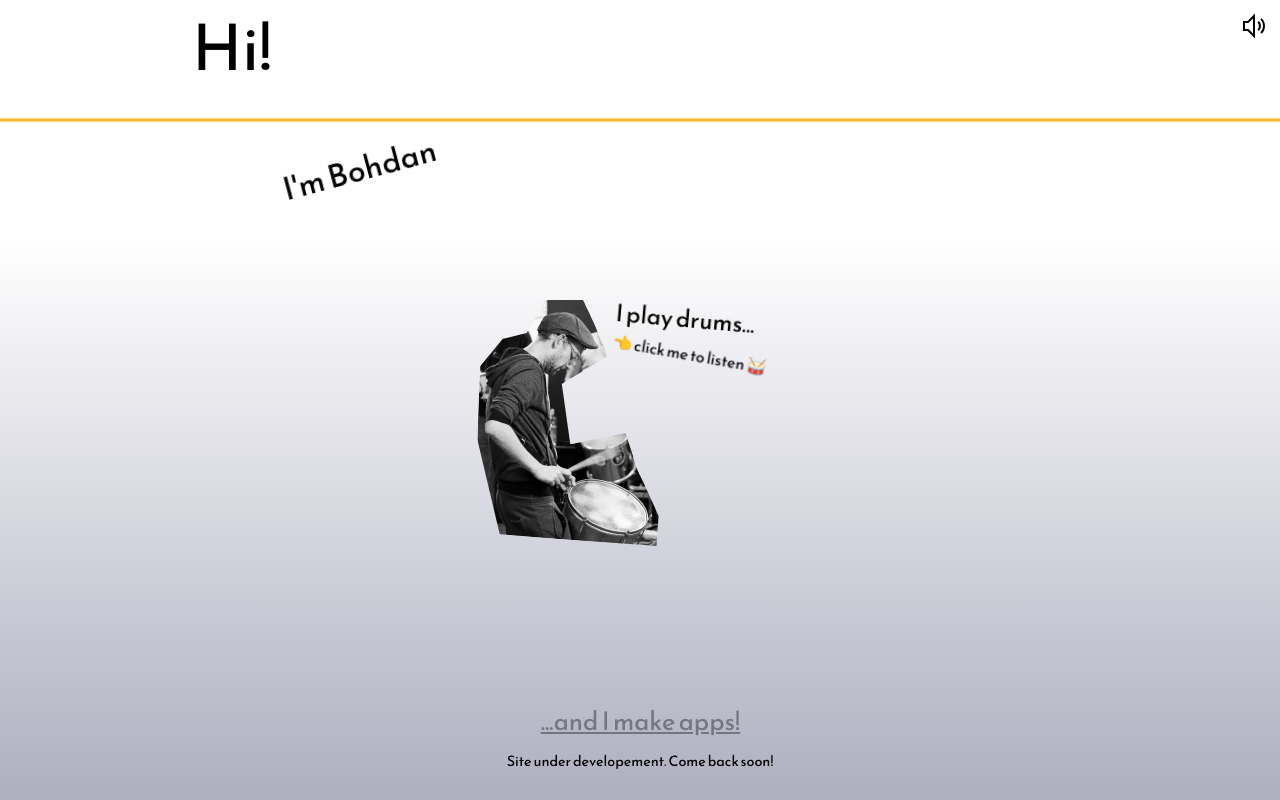
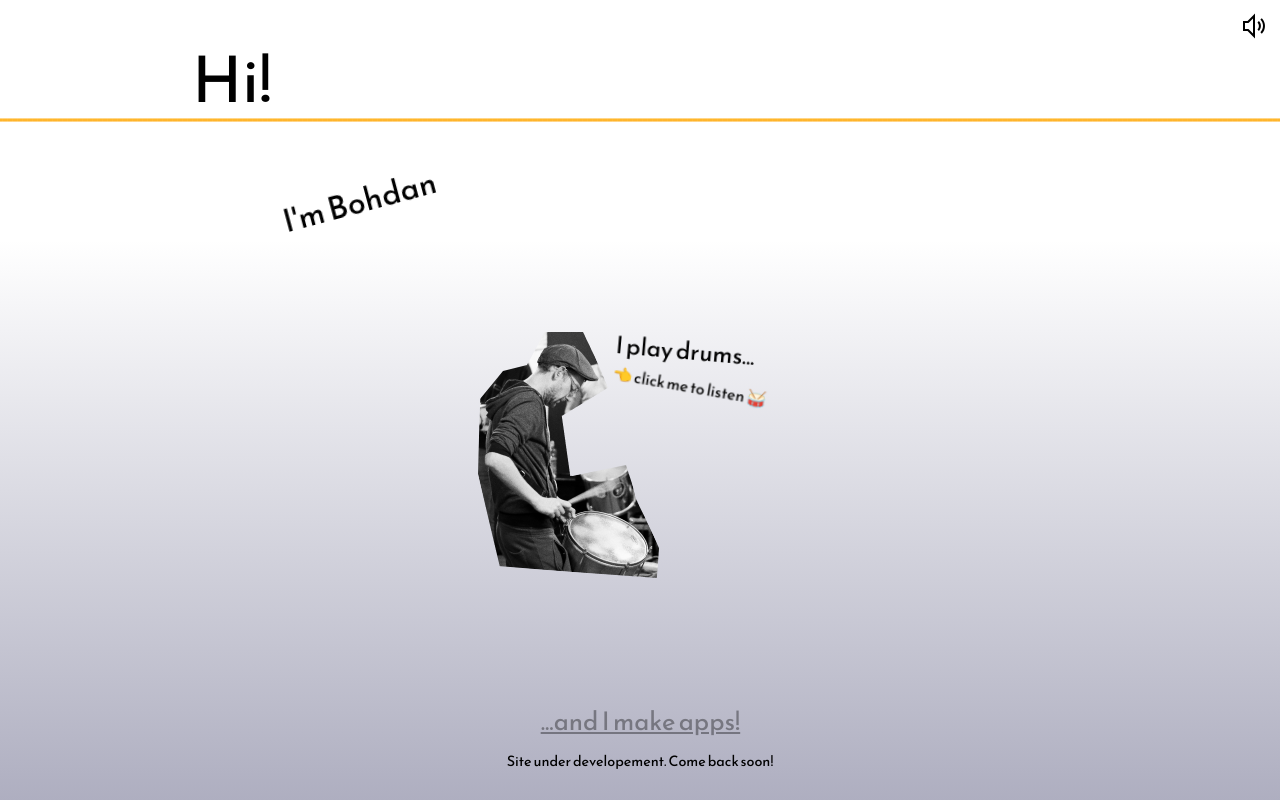
Before and after one commit to BohdanOne/bohdanone.github.io, a React (Create React App) app: page / in a window 1280 px wide. Built offline with nearby package versions, Linux system fonts and the light colour scheme.

Commit message:
Animate img

```diff
--- a/src/styles/_AboutPage.scss
+++ b/src/styles/_AboutPage.scss
@@ -2,6 +2,7 @@
   display: grid;
   grid-template-columns: 1fr;
   grid-template-rows: minmax(100px, 300px) minmax(300px, 1fr) 50px;
+  padding-top: 2rem;
   position: absolute;
   top: 0;
   left: 0;
@@ -74,6 +75,8 @@
       -webkit-shape-outside: polygon(14px 142px, 16px 67px, 39px 39px, 63px 33px, 74px 0px, 121px 0px, 144px 56px, 101px 83px, 108px 144px, 162px 133px, 172px 164px, 195px 216px, 193px 247px, 34px 234px);
       shape-margin: 10px;
       transition: transform .5s;
+      opacity: 0;
+      animation: fade-in 2s 2s ease-in-out forwards;
       &:hover {
         cursor: pointer;
         transform: rotate(3deg);
```
